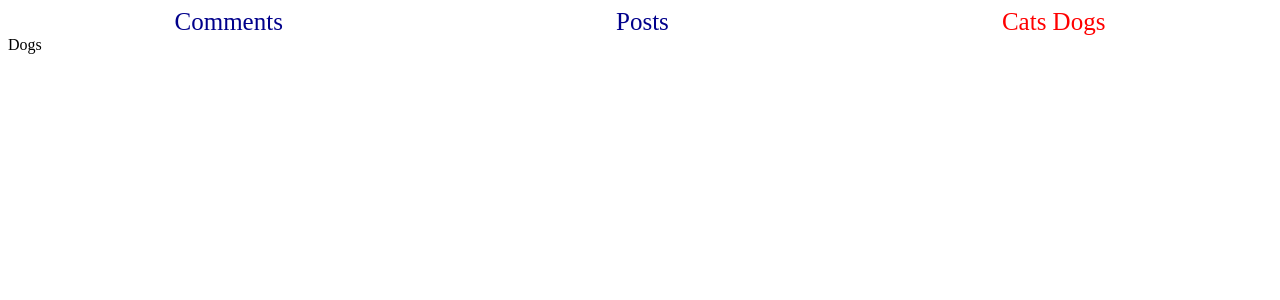
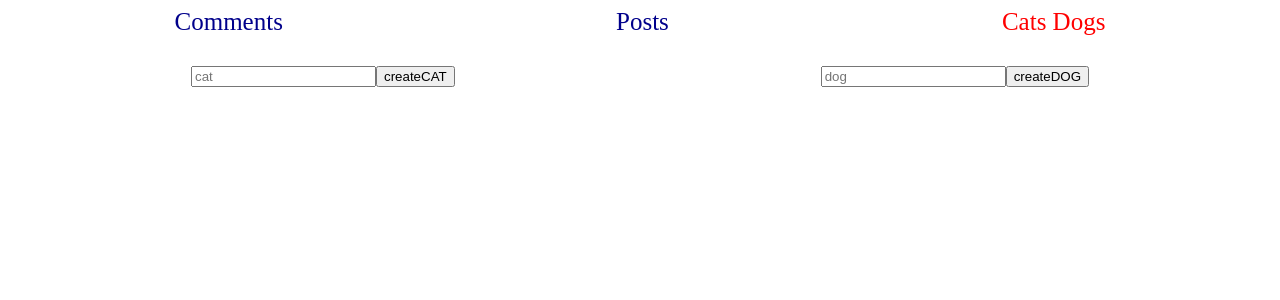
Before and after one commit to Vani4ka89/apr-2023-React, a React (Create React App) app: page /cats_dogs in a window 1280 px wide. Shown: the top 300 px of the page. Built offline with nearby package versions, Linux system fonts and the light colour scheme.

Commit message:
lesson5-hw5 done

```diff
--- a/src/components/Cat.js
+++ b/src/components/Cat.js
@@ -1,9 +1,12 @@
 import React from 'react';
 
-const Cat = () => {
+const Cat = ({cat, dispatch}) => {
+    const {name} = cat
     return (
         <div>
-            Cat
+            <div>{name}</div>
+            <button onClick={() => dispatch({type: 'DEL_CAT', payload: cat.id})}>delete</button>
+            <hr/>
         </div>
     );
 };
--- a/src/components/Cats.js
+++ b/src/components/Cats.js
@@ -1,5 +1,6 @@
 import React from 'react';
 import {useForm} from "react-hook-form";
+
 import Cat from "./Cat";
 
 const Cats = ({stateDispatch}) => {
@@ -7,15 +8,17 @@ const Cats = ({stateDispatch}) => {
     const {register, handleSubmit, reset} = useForm()
 
     const saveCat = (cat) => {
-
+        dispatch({type:'ADD_CAT', payload: cat})
+        reset()
     };
 
     return (
         <div>
             <form onSubmit={handleSubmit(saveCat)}>
-
+                <input type="text" placeholder={'cat'} {...register('name')}/>
+                <button>createCAT</button>
             </form>
-            {cats.map(cat=><Cat key={cat.id} cat={cat}/>)}
+            {cats.map(cat=><Cat key={cat.id} cat={cat} dispatch={dispatch}/>)}
         </div>
     );
 };
--- /dev/null
+++ b/src/components/Dog.js
@@ -0,0 +1,14 @@
+import React from 'react';
+
+const Dog = ({dog, dispatch}) => {
+    const {name} = dog
+    return (
+        <div>
+            <div>{name}</div>
+            <button onClick={() => dispatch({type: 'DEL_DOG', payload: dog.id})}>delete</button>
+            <hr/>
+        </div>
+    );
+};
+
+export default Dog;
--- a/src/components/Dogs.js
+++ b/src/components/Dogs.js
@@ -1,9 +1,23 @@
 import React from 'react';
+import {useForm} from "react-hook-form";
+import Dog from "./Dog";
 
-const Dogs = () => {
+const Dogs = ({stateDispatch}) => {
+    const [{dogs}, dispatch] = stateDispatch
+    const {register, handleSubmit, reset} = useForm();
+
+    const createDog = (dog) => {
+        dispatch({type: 'ADD_DOG', payload: dog})
+        reset()
+    }
+
     return (
         <div>
-            Dogs
+            <form onSubmit={handleSubmit(createDog)}>
+                <input type="text" placeholder={'dog'} {...register('name')}/>
+                <button>createDOG</button>
+            </form>
+            {dogs.map(dog => <Dog key={dog.id} dog={dog} dispatch={dispatch}/>)}
         </div>
     );
 };
--- a/src/pages/CatDogPage.js
+++ b/src/pages/CatDogPage.js
@@ -35,7 +35,7 @@ const CatDogPage = () => {
     const stateDispatch = useReducer(reducer, {cats: [], dogs: []})
     return (
 
-        <div>
+        <div style={{display: 'flex', justifyContent: 'space-around', marginTop:'30px'}}>
             <Cats stateDispatch={stateDispatch}/>
             <Dogs stateDispatch={stateDispatch}/>
         </div>
```
